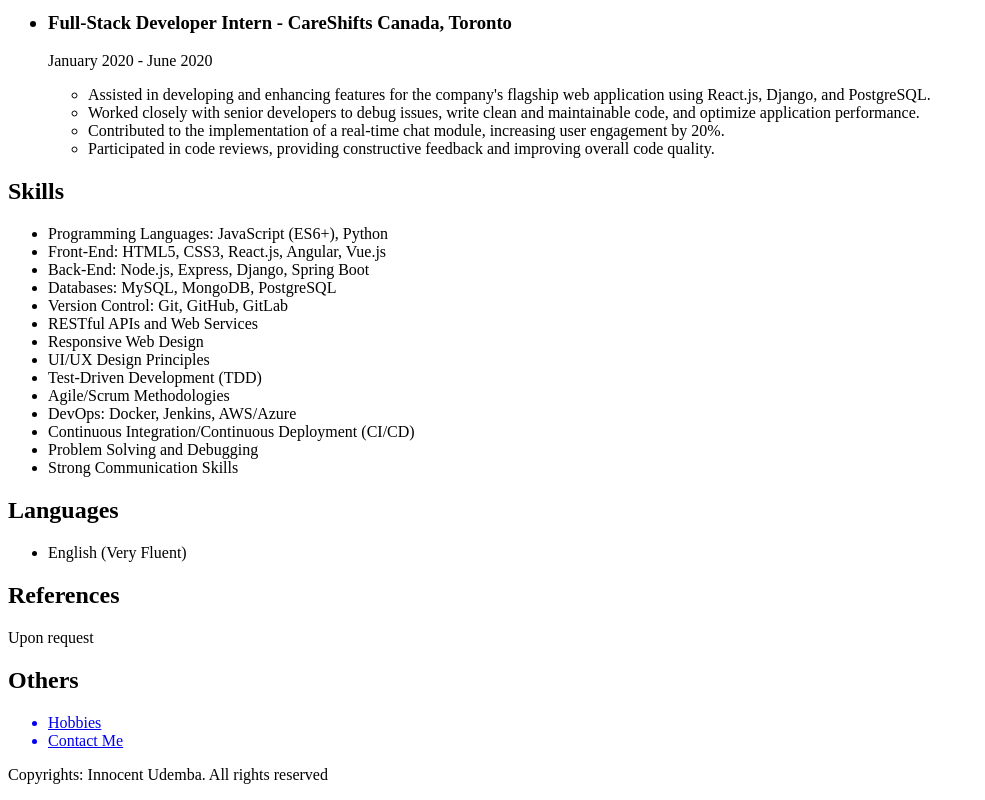
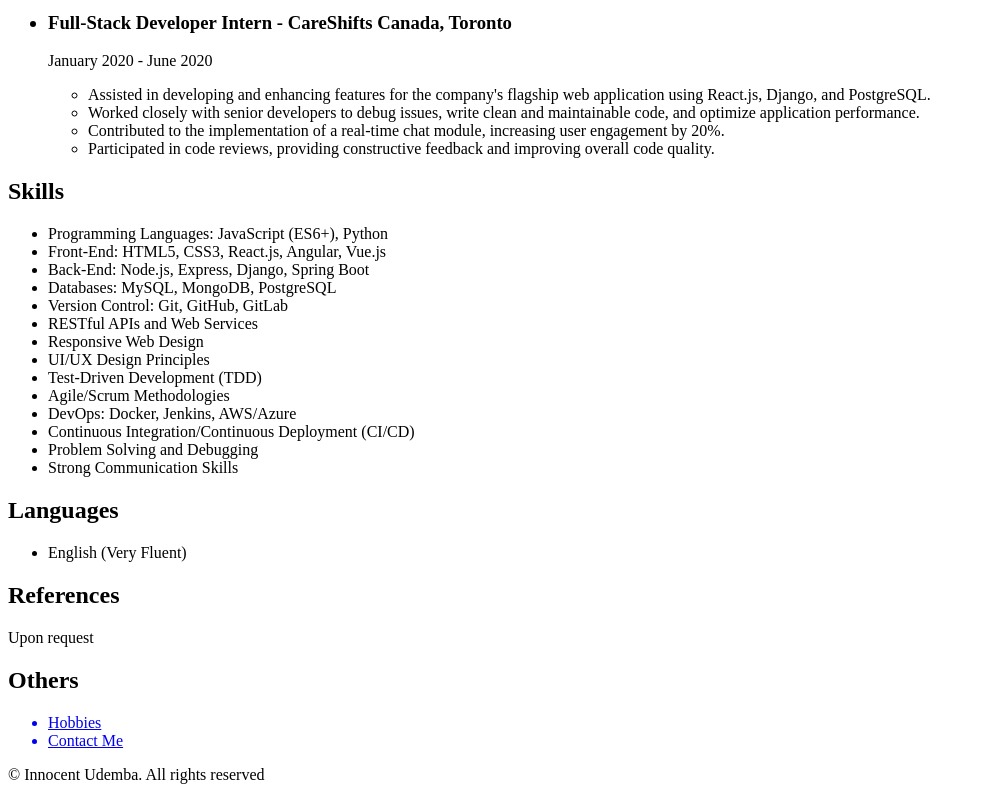
Before and after one commit to udembainno/html.portfolio2, a plain HTML site: page index.html in a window 1280 px wide. Shown: the part 900-1700 px from the top of the page, without its empty margins (0-985 px from the left). Drawn offline with Linux system fonts and the light colour scheme.

Commit message:
Add files via upload

```diff
--- a/index.html
+++ b/index.html
@@ -80,7 +80,8 @@
             <a href="./hobbies.html"><li>Hobbies</li></a>
             <a href="./contact.html"><li>Contact Me</li></a>
         </ul>
-        <p>Copyrights: Innocent Udemba. All rights reserved</p>
+
+        <p><span>&copy;</span> Innocent Udemba. All rights reserved</p>
 
     </body>
 
```
